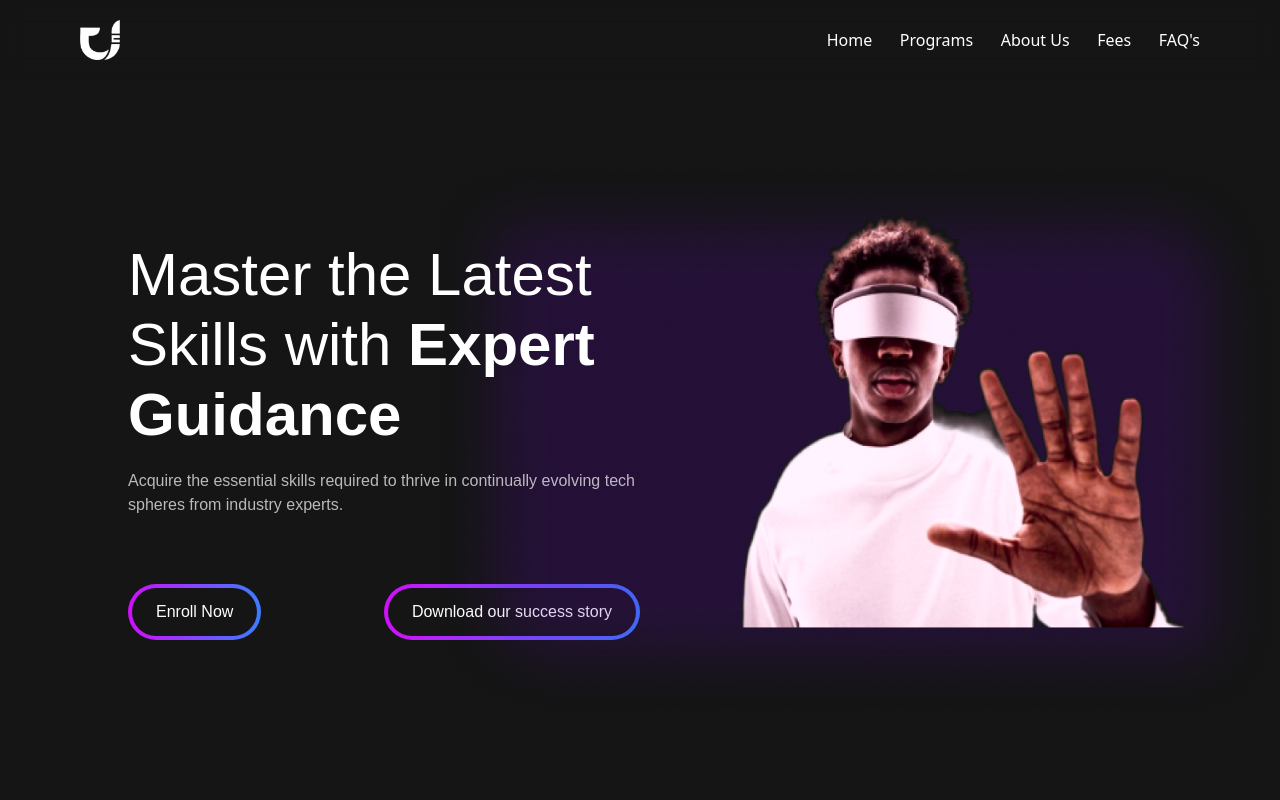
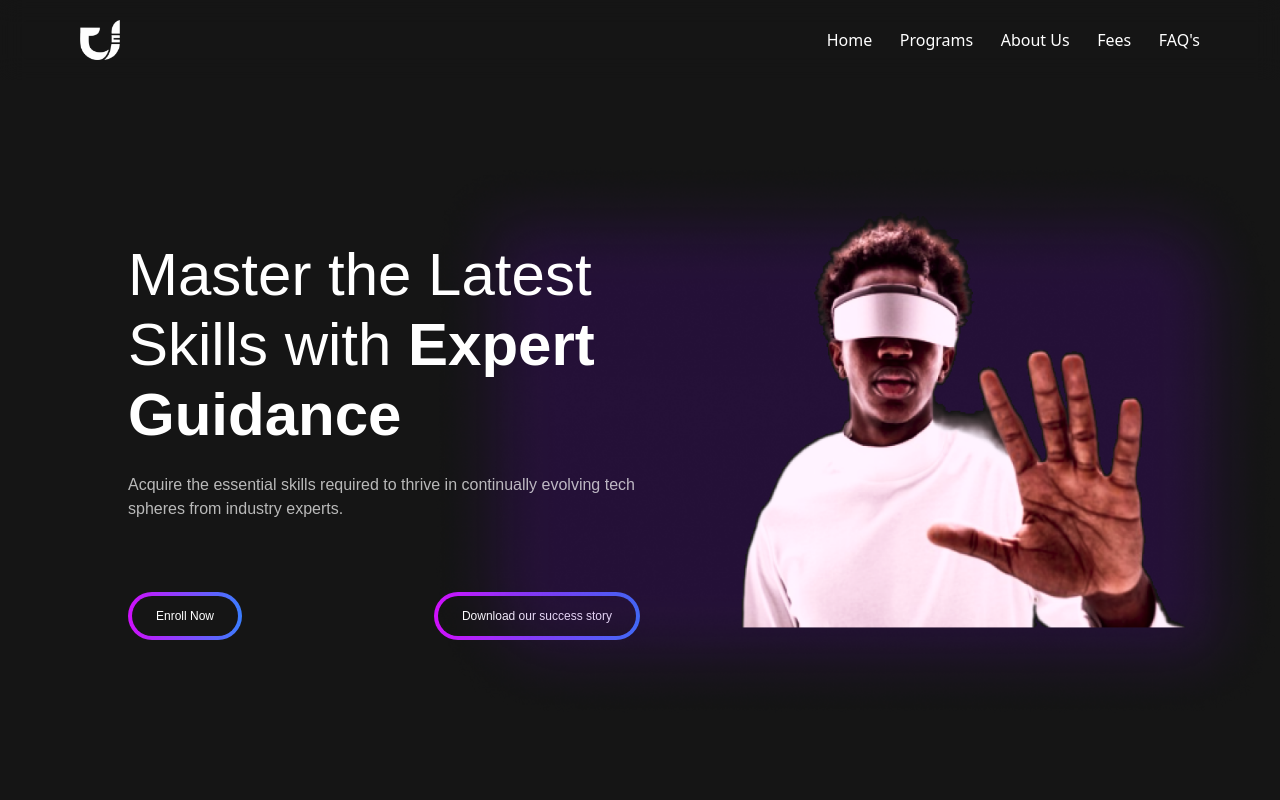
Before and after one commit to Viclaww/unik-landing, a React (Vite) app: page / in a window 1280 px wide. Shown: the top 800 px of the page. Built offline with nearby package versions, Linux system fonts and the light colour scheme; the HTML template or start-up script is replaced by a standard one.

Commit message:
Minor Changes

```diff
--- a/public/output.css
+++ b/public/output.css
@@ -1104,6 +1104,11 @@ hr {
   font-size: 66px;
 }
 
+.text-xs {
+  font-size: 0.75rem;
+  line-height: 1rem;
+}
+
 .font-bold {
   font-weight: 700;
 }
@@ -1197,6 +1202,10 @@ hr {
 
   .sm\:mt-\[5vh\] {
     margin-top: 5vh;
+  }
+
+  .sm\:mt-\[25vh\] {
+    margin-top: 25vh;
   }
 
   .sm\:block {
--- a/src/components/Footer.jsx
+++ b/src/components/Footer.jsx
@@ -3,7 +3,7 @@ import { Link } from "react-router-dom";
 
 const Footer = () => {
   return (
-    <div className="bg-black text-white flex w-full justify-around items-center py-10 px-6 sm:flex-col">
+    <div className="bg-black text-white text-center flex w-full justify-around items-center py-10 px-6 sm:flex-col">
       <Link to="">Terms & Conditions</Link>
       <p>Copyright @ UnikCreativetech All Right Reserve</p>
       <Link to="">Privacy Policy</Link>
--- a/src/components/Hero.jsx
+++ b/src/components/Hero.jsx
@@ -12,7 +12,7 @@ const Hero = () => {
           Acquire the essential skills required to thrive in continually
           evolving tech spheres from industry experts.
         </p>
-        <div className="flex w-full relative -z-10 justify-between">
+        <div className="flex w-full relative -z-10 justify-between text-xs">
           <div className="bg-gradient-to-r from-[#D00FFC] to-[#3A7DFF] p-1 rounded-full mt-12 ">
             <button className="bg-[#151515] px-6 py-3 rounded-full">
               Enroll Now
--- a/src/components/WhyEnroll.jsx
+++ b/src/components/WhyEnroll.jsx
@@ -2,7 +2,7 @@ import React from "react";
 
 const WhyEnroll = () => {
   return (
-    <div className="flex font-Monstserrat items-center flex-wrap justify-between  w-full py-20 px-24 sm:px-2 md:mt-[30vh]  sm:mt-[20vh] md:p-10 md: bg-[#D00FFC] md:flex-col sm:flex-col">
+    <div className="flex font-Monstserrat items-center flex-wrap justify-between  w-full py-20 px-24 sm:px-2 md:mt-[30vh]  sm:mt-[25vh] md:p-10 md: bg-[#D00FFC] md:flex-col sm:flex-col">
       <div className="text-white w-4/5 md:w-full sm:w-full p-10 ">
         <h3 className=" text-5xl mb-5">Why Enroll with Us?</h3>
         <p>
```
